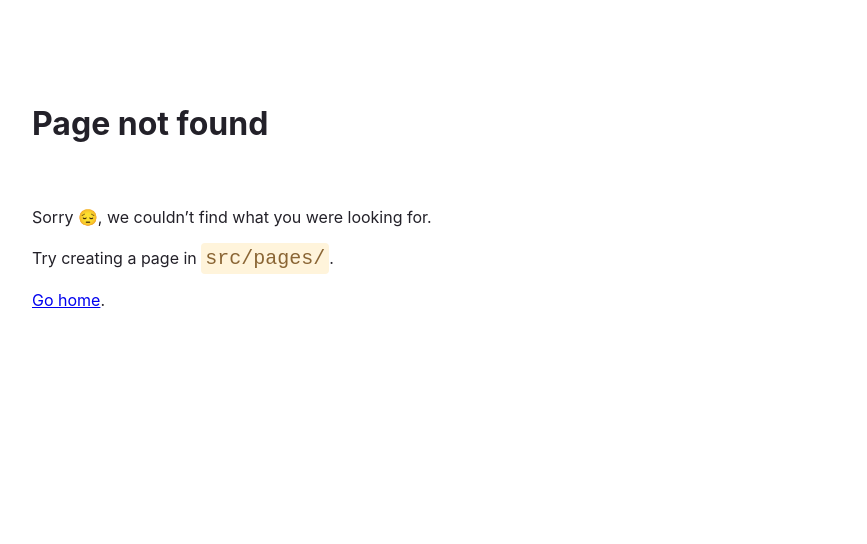
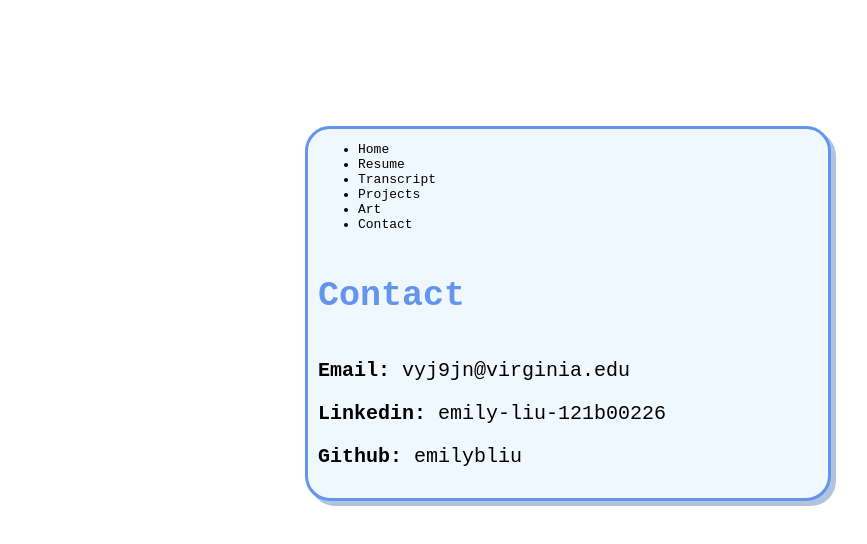
Before and after one commit to emilybliu/emily-s-website, a Gatsby site: page /contact in a window 1280 px wide. Before the commit this address had no page. Shown: the whole page, without its empty margins (72-939 px from the left). Built offline with nearby package versions, Linux system fonts and the light colour scheme; Gatsby itself is replaced by a stand-in of ours.

Commit message:
new design and more pages and links

```diff
--- a/src/components/layout.js
+++ b/src/components/layout.js
@@ -7,6 +7,8 @@ import {
   navLinkItem,
   navLinkText,
 } from './layout.module.css'
+import resume from '../static/Resume.pdf'
+import transcript from '../static/transcript.pdf'
 
 
 const Layout = ({ pageTitle, children }) => {
@@ -30,6 +32,16 @@ const Layout = ({ pageTitle, children }) => {
             </Link>
           </li>
           <li className={navLinkItem}>
+            <Link href={resume} target="_blank" className={navLinkText}>
+              Resume
+            </Link>
+          </li>
+          <li className={navLinkItem}>
+            <Link href={transcript} target="_blank" className={navLinkText}>
+              Transcript
+            </Link>
+          </li>
+          <li className={navLinkItem}>
             <Link to="/projects" className={navLinkText}>
               Projects
             </Link>
@@ -37,6 +49,11 @@ const Layout = ({ pageTitle, children }) => {
           <li className={navLinkItem}>
             <Link to="/art" className={navLinkText}>
               Art
+            </Link>
+          </li>
+          <li className={navLinkItem}>
+            <Link to="/contact" className={navLinkText}>
+              Contact
             </Link>
           </li>
         </ul>
--- a/src/components/layout.module.css
+++ b/src/components/layout.module.css
@@ -1,21 +1,38 @@
-* {
+/* * {
     background-color:aliceblue;
+} */
+p {
+    font-size: 20px;
 }
 
+h1 {
+    font-size: 35px;
+}
 a {
-    text-decoration: none;
+    color: black;
+    text-decoration:none;
 }
 
 a:hover {
-    text-decoration:wavy;
     color:cornflowerblue;
 }
 
 .container {
-    padding-top: 10px;
-    margin: auto;
+    padding-top:0px;
+    padding-left: 10px;
+    padding-right: 10px;
+    padding-bottom: 10px;
+    margin:auto;
+    margin-bottom:10%;
+    margin-top:10%;
     max-width: 500px;
     font-family: Monospace;
+    background-color:aliceblue;
+    border-radius:25px;
+    border-color:cornflowerblue;
+    border-width:3px;
+    border-style: solid;
+    box-shadow: 5px 5px lightsteelblue;
 }
 
 .heading {
@@ -27,12 +44,22 @@ a:hover {
 .nav-links {
     display: flex;
     list-style: none;
-    padding-left: 0;
+    padding-left:0;
 
 }
 
 .nav-link-item {
-    padding-right: 3rem;
+    /* padding-right: 3rem; */
+    padding-top: 10px;
+    padding-left: 10px;
+    padding-right: 10px;
+    padding-bottom: 10px;
+    border-radius:25px;
+    margin-right: 5px;
+    border-color:cornflowerblue;
+    border-width:2px;
+    border-style: solid;
+    box-shadow: 2px 2px lightsteelblue;
 }
 
 .nav-link-text {
--- /dev/null
+++ b/src/pages/contact.js
@@ -0,0 +1,23 @@
+// Step 1: Import React
+import * as React from 'react'
+import Layout from '../components/layout'
+import Seo from '../components/seo'
+
+
+
+
+// Step 2: Define your component
+const ContactPage = () => {
+  return (
+    <Layout pageTitle="Contact">
+      <p><strong>Email: </strong><a href="mailto:vyj9jn@virginia.edu" target="_blank">vyj9jn@virginia.edu</a></p>
+      <p><strong>Linkedin: </strong><a href="https://www.linkedin.com/in/emily-liu-121b00226/" target="_blank" rel="noopener noreferrer">emily-liu-121b00226</a></p>
+      <p><strong>Github: </strong><a href="https://github.com/emilybliu" target="_blank" rel="noopener noreferrer">emilybliu</a></p>
+    </Layout>
+  )
+}
+
+export const Head = () => <Seo title="Contact" />
+
+// Step 3: Export your component
+export default ContactPage
```
Also changed, not shown: src/images/icon.png (deleted), 2 other files.
